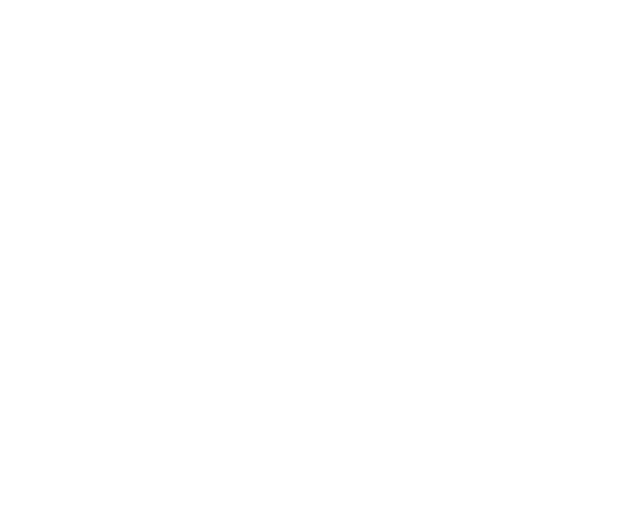
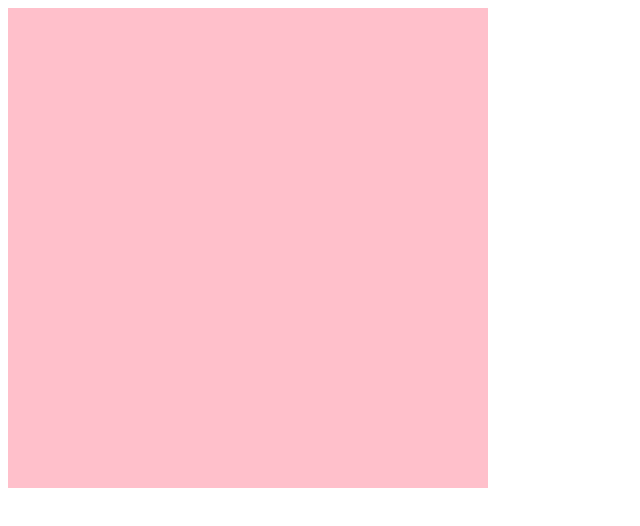
Before and after one commit to wade436/etch-a-scetch, a plain HTML site: page index.html in a window 1280 px wide. Shown: the whole page, without its empty margins (0-640 px from the left). Drawn offline with Linux system fonts and the light colour scheme.

Commit message:
created 16 * 16 div grid

```diff
--- a/functions.js
+++ b/functions.js
@@ -0,0 +1,14 @@
+//connecting to main div in html file
+const main = document.querySelector('#container');
+//attributes added to main div to make the divs wrap around in order to have a grid
+main.setAttribute('style','background-color: blue;display:flex; flex-wrap:wrap; height:480px; width:480px;');
+
+//loop to create 256 identical divs
+for(let i = 0; i < 256; i++){
+    const div = document.createElement('div');
+    div.setAttribute('style', 'height:30px; width:30px; background-color:pink;')
+    div.addEventListener('hover', ()=>{
+        div.setAttribute('style', 'background-color:black;')
+    })
+    main.appendChild(div)
+}
--- a/index.css
+++ b/index.css
@@ -0,0 +1,3 @@
+body{
+
+}
--- a/index.html
+++ b/index.html
@@ -9,6 +9,10 @@
 </head>
 <body>
 
+    <div id="container">
+
+    </div>
+
 
 </body>
 </html>
```
